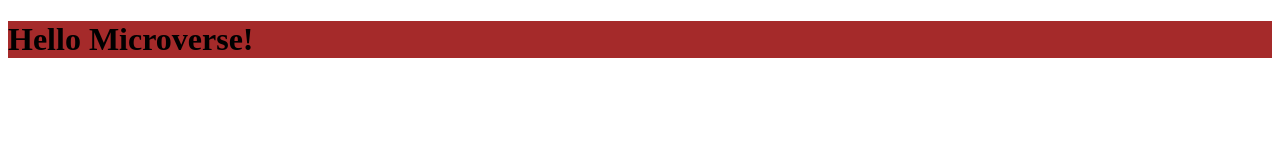
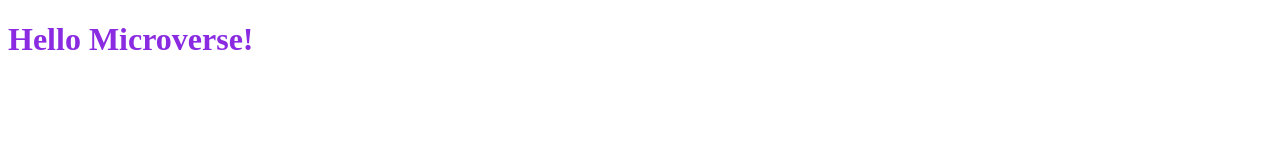
Before and after one commit to tsigewossne/Hello_world, a website: page index.html in a window 1280 px wide. Drawn offline with Linux system fonts and the light colour scheme.

```diff
--- a/style.css
+++ b/style.css
@@ -1,3 +1,3 @@
 h1 {
-  background-color: brown;
+  color: blueviolet;
 }
```
Also changed, not shown: package.json (+8 -1 lines), .stylelintrc.json (added), 1 other file.
